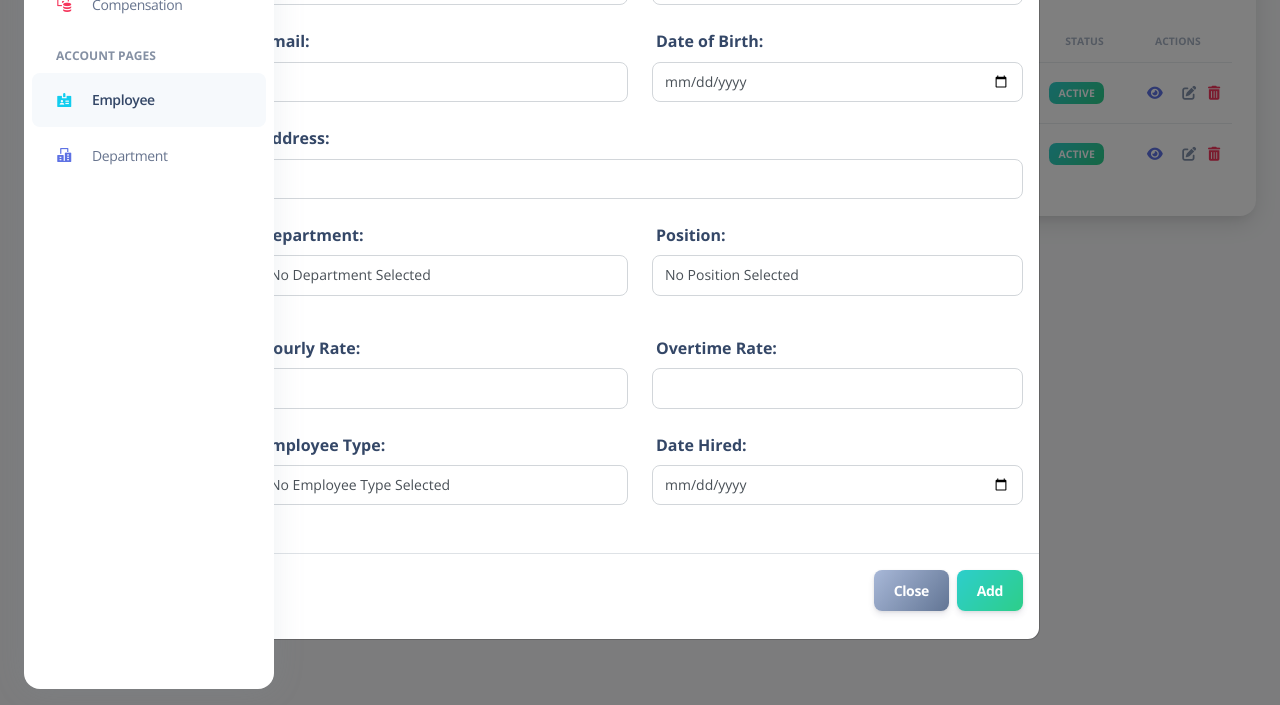
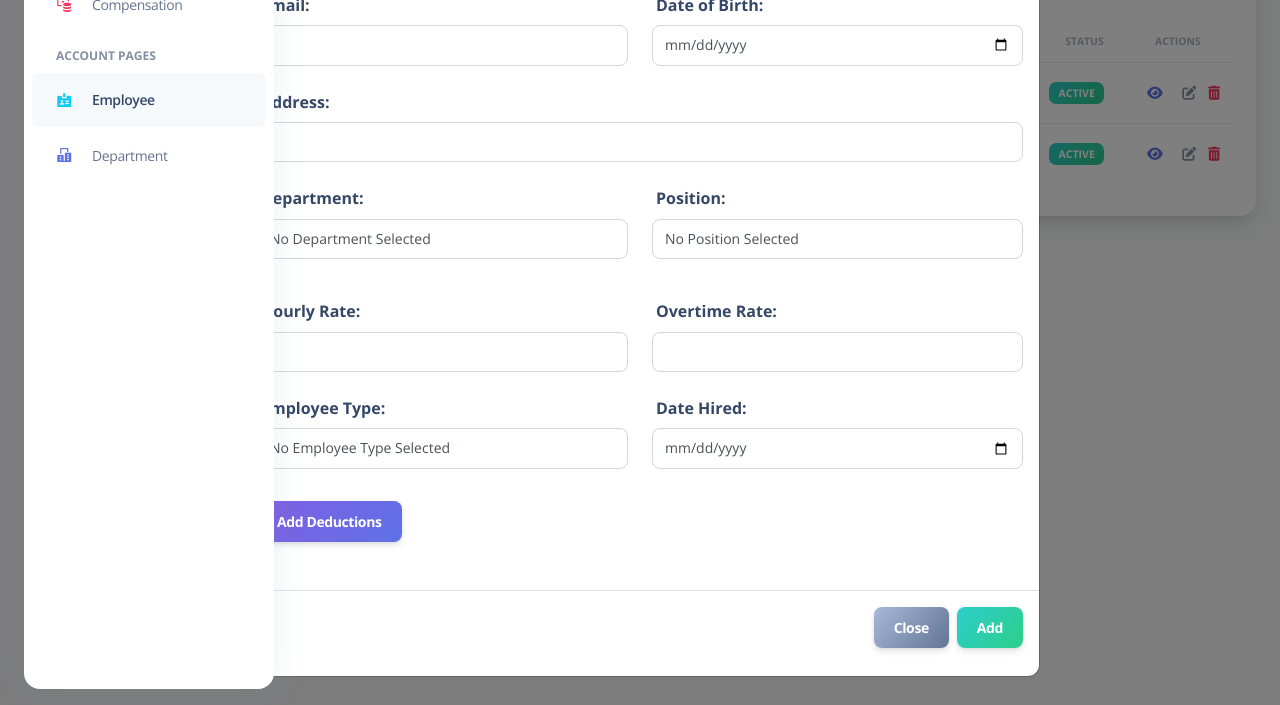
Before and after one commit to warpakner123/DTR_WITH_DEVICE, a Django app: page /profile/ in a window 1280 px wide, after a click on "Add". Shown: the part 301-1006 px from the top of the page. Run offline with Django 5.2, Linux system fonts and the light colour scheme; data comes from the database, SQL or seed files in the repository; some libraries are stand-ins or nearby versions.

Commit message:
beta fix deductions employee

```diff
--- a/DTRPAYROLL/employeeDTR/templates/profile.html
+++ b/DTRPAYROLL/employeeDTR/templates/profile.html
@@ -242,7 +242,7 @@
                 <span aria-hidden="true">×</span>
               </button>
             </div>
-            <form method="post">
+            <form method="post" id="employee_form">
               {% csrf_token %}
               <div class="modal-body">
                 <div class="col-2">
@@ -403,6 +403,18 @@
                       name="date_hired"
                       required
                     />
+                  </div>
+                </div>
+                <!-- Added Deductions row -->
+                <div class="form-group row">
+                  <div class="col-6">
+                    <button
+                  type="button"
+                  name="add_deductions"
+                  class="btn bg-gradient-primary"
+                >
+                  Add Deductions
+                </button>
                   </div>
                 </div>
               </div>
@@ -1098,5 +1110,13 @@ document.addEventListener('DOMContentLoaded', function () {
   });
 });
 </script>
+<script src="https://ajax.googleapis.com/ajax/libs/jquery/3.5.1/jquery.min.js"></script>
+    <script>
+        $(document).ready(function(){
+            $('#add_deductions').click(function(){
+                $('#employee_form').append('<input type="text" name="additional_field">');
+            });
+        });
+    </script>
 
 </html>
```
